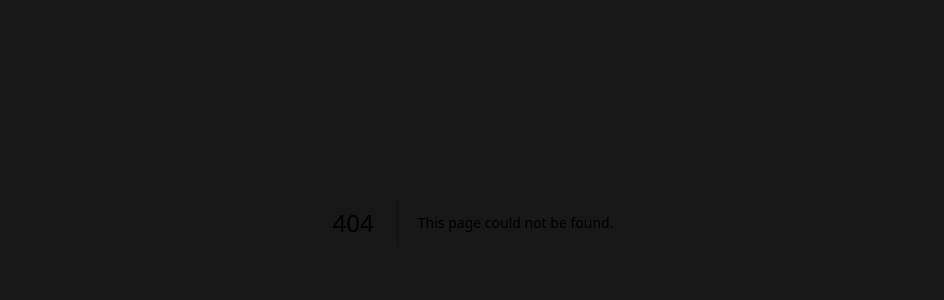
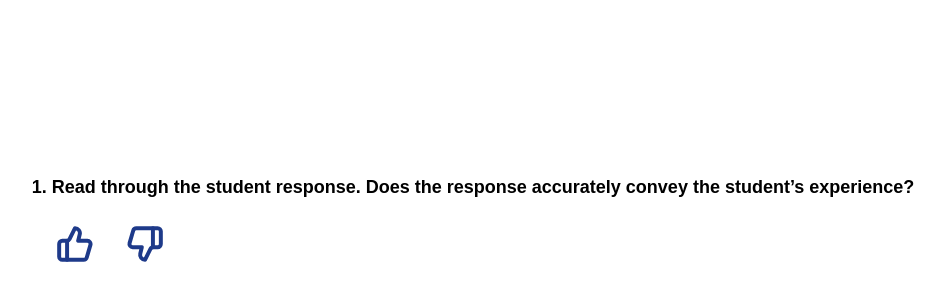
Before and after one commit to Design-and-Partnership-Lab/czi-edsight-eval, a Next.js app: page /question-one in a window 1280 px wide. Before the commit this address had no page. Shown: the part 178-478 px from the top of the page, without its empty margins (167-1111 px from the left). Built offline with nearby package versions, Linux system fonts and the light colour scheme.

Commit message:
Athadiparthi/question one (#10)
* implemented question one page

* made icons larger

```diff
--- a/package.json
+++ b/package.json
@@ -14,6 +14,7 @@
     "dependencies": {
         "@clerk/nextjs": "^6.10.5",
         "@deepgram/sdk": "^3.11.1",
+        "@heroicons/react": "^2.2.0",
         "@prisma/client": "^6.3.1",
         "@radix-ui/react-slot": "^1.1.1",
         "@remixicon/react": "^4.6.0",
@@ -26,6 +27,7 @@
         "next": "14.2.16",
         "react": "^18",
         "react-dom": "^18",
+        "react-icons": "^5.5.0",
         "tailwind-merge": "^2.6.0",
         "tailwind-variants": "^0.3.1",
         "tailwindcss-animate": "^1.0.7"
--- /dev/null
+++ b/src/app/question-one/page.tsx
@@ -0,0 +1,9 @@
+import QuestionOne from "@/components/question-one/question-one-component";
+
+export default function Home() {
+    return (
+        <div className="flex min-h-screen items-center justify-center bg-white">
+            <QuestionOne />
+        </div>
+    );
+}
--- /dev/null
+++ b/src/components/question-one/question-one-component.tsx
@@ -0,0 +1,40 @@
+"use client";
+
+import { ThumbsDown, ThumbsUp } from "lucide-react";
+
+export default function QuestionOne() {
+    const handleFeedback = (response: string) => {
+        console.log(`User selected ${response}`);
+    };
+
+    return (
+        <div className="flex min-h-screen items-center justify-center bg-white p-6 text-black">
+            <div className="w-full p-6">
+                <h2 className="mb-4 text-lg font-semibold text-black">
+                    1. Read through the student response. Does the response
+                    accurately convey the student’s experience?
+                </h2>
+                <div className="ml-4 flex justify-start space-x-4">
+                    <button
+                        className="transform p-2 text-blue-900 transition-transform hover:scale-110 hover:text-blue-700"
+                        onClick={() => handleFeedback("thumbs-up")}
+                    >
+                        <ThumbsUp
+                            size={38}
+                            strokeWidth={2.5}
+                        />
+                    </button>
+                    <button
+                        className="transform p-2 text-blue-900 transition-transform hover:scale-110 hover:text-blue-700"
+                        onClick={() => handleFeedback("thumbs-down")}
+                    >
+                        <ThumbsDown
+                            size={38}
+                            strokeWidth={2.5}
+                        />
+                    </button>
+                </div>
+            </div>
+        </div>
+    );
+}
```
Also changed, not shown: 1 other file (tests, documents, lock files or other folders).
